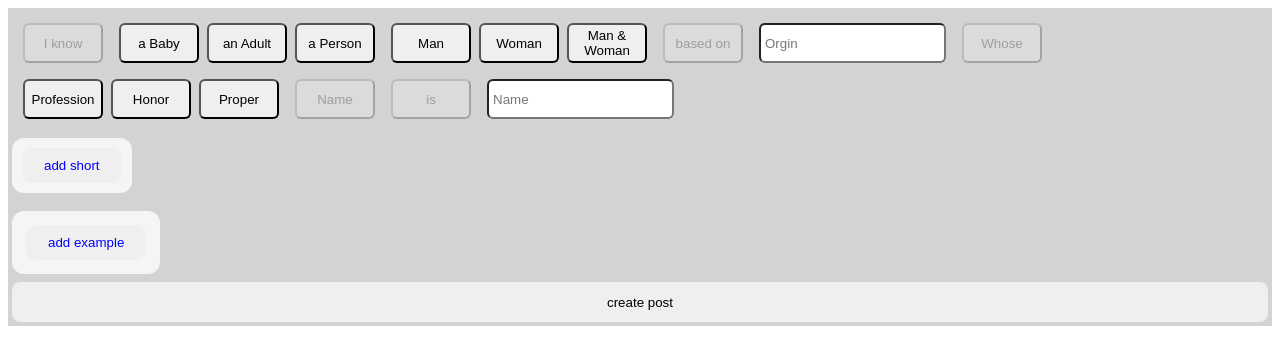
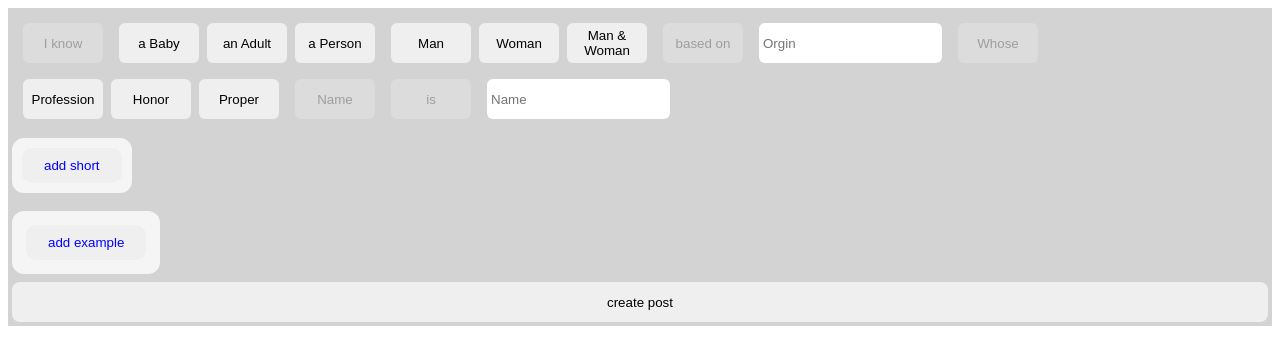
Before and after one commit to tsegay186/namestore, a React (Vite) app: page / in a window 1280 px wide. Shown: the top 364 px of the page. Built offline with nearby package versions, Linux system fonts and the light colour scheme.

Commit message:
add: css properity

```diff
--- a/src/App.css
+++ b/src/App.css
@@ -3,6 +3,7 @@
   width: 80px;
   height: 40px;
   border-radius: 6px;
+  border-style: none;
 }
 
 .contentContainer input{
@@ -10,6 +11,7 @@
   box-sizing: border-box;
   height: 40px;
   padding-left: 4px;
+  border-style: none;
 }
 
 button:hover{
```
